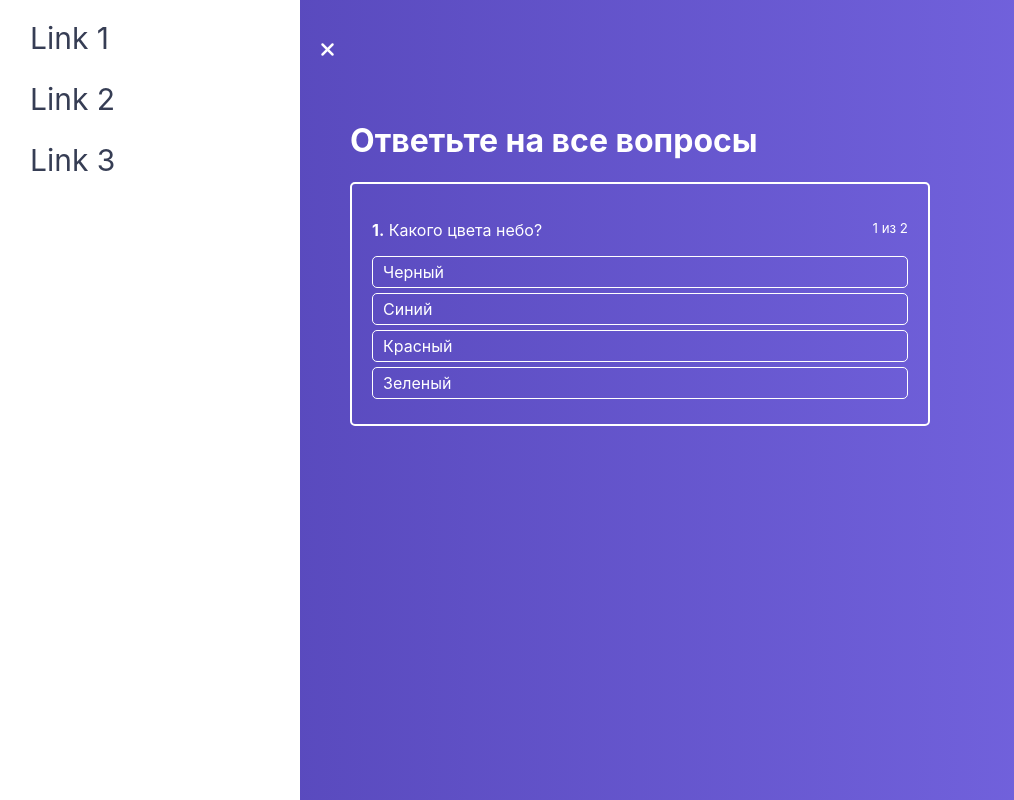
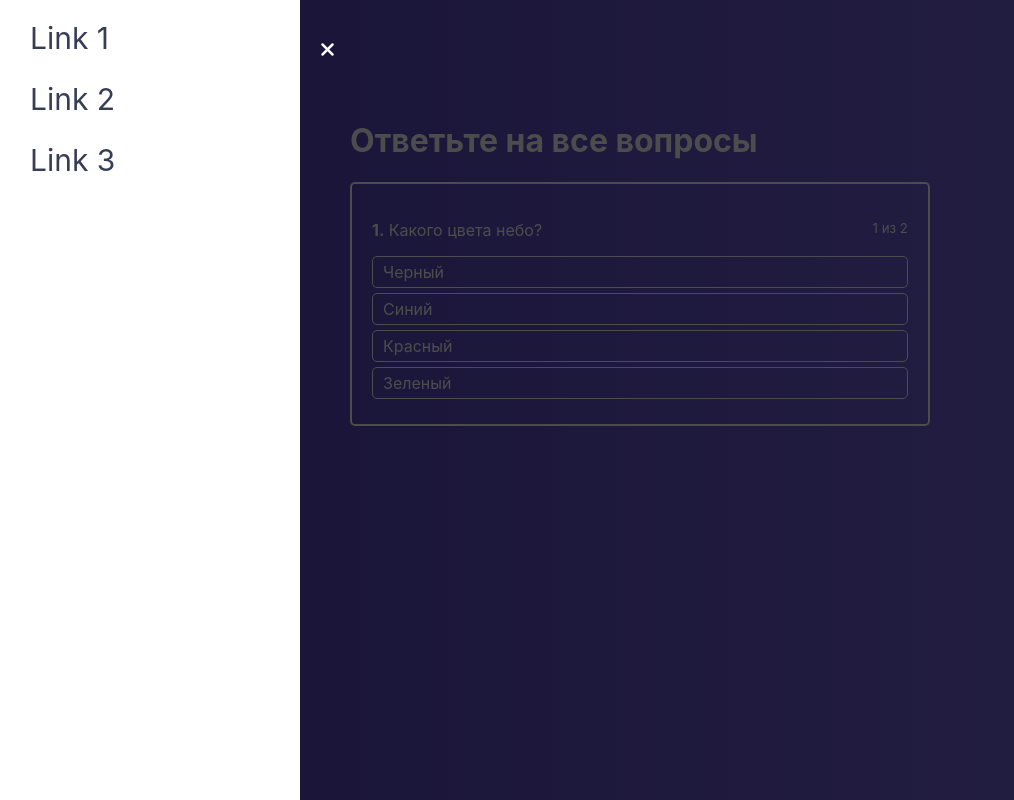
Before and after one commit to Izalia-b/React2, a React app: page / in a window 1280 px wide. Both pictures are taken after a click on the icon 48 px from the left and 50 px from the top of the page. Shown: the whole page, without its empty margins (0-1014 px from the left). Built offline with nearby package versions, Linux system fonts and the light colour scheme.

Commit message:
block6-16

```diff
--- a/src/Components/Navigation/Drawer/Drawer.js
+++ b/src/Components/Navigation/Drawer/Drawer.js
@@ -1,6 +1,6 @@
 import React,{Component} from 'react';
 import './Drawer.css';
-
+import Backdrop from '../../UI/Backdrop/Backdrop';
 
 const links=[1,2,3]
 
@@ -27,12 +27,16 @@
          }
 
         return(
-            <nav className={cls.join(' ')}>
-                <ul>
-                    {this.renderLinks()}
-                </ul>
-            </nav>
-
+            <React.Fragment>
+                <nav className={cls.join(' ')}>
+                    <ul>
+                        {this.renderLinks()}
+                    </ul>
+                </nav>
+                {this.props.isOpen
+                ?<Backdrop onClick={this.props.onClose}/>
+                :null}
+            </React.Fragment>
         )
     }
 }
--- /dev/null
+++ b/src/Components/UI/Backdrop/Backdrop.css
@@ -0,0 +1,9 @@
+.Backdrop{
+    z-index: 50;
+    background: rgba(0,0,0, .7);
+    position: fixed;
+    top: 0;
+    bottom: 0;
+    left: 0;
+    right: 0;
+}
--- /dev/null
+++ b/src/Components/UI/Backdrop/Backdrop.js
@@ -0,0 +1,11 @@
+import React from 'react';
+import './Backdrop.css';
+
+
+const Backdrop = props =>{
+
+    return(
+        <div className='Backdrop' onClick={props.onClick}></div>
+    )
+}
+export default Backdrop
--- a/src/hoc/Layout/Layout.js
+++ b/src/hoc/Layout/Layout.js
@@ -14,12 +14,17 @@
     menu:!this.state.menu
 })
 }
-
+menuCloseHandler=()=>{
+    this.setState({
+        menu:false,
+    })
+}
     render(){
         return(
             <div className = 'Layout'>
                 <Drawer
                 isOpen={this.state.menu}
+                onClose={this.menuCloseHandler}
                 />
                 <MenuToggle
                 onToggle = {this.toggleMenuHandler}
```
